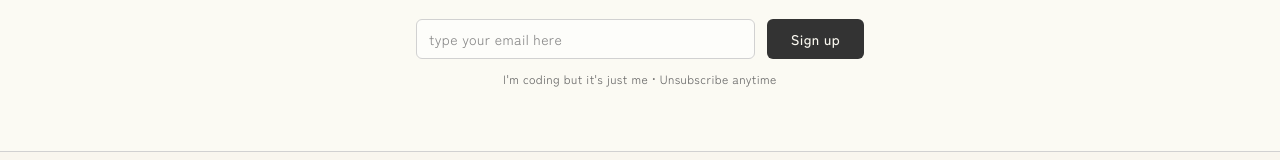
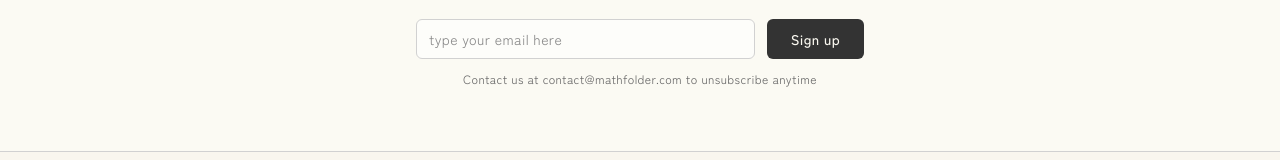
Before and after one commit to jarrensj/matchafilter.com, a React (Vite) app: page / in a window 1280 px wide. Shown: the part 2549-2709 px from the top of the page. Built offline with nearby package versions, Linux system fonts and the light colour scheme; no server answers.

Commit message:
adjust unsubscribe text for now

```diff
--- a/src/components/Newsletter.tsx
+++ b/src/components/Newsletter.tsx
@@ -102,7 +102,7 @@ const Newsletter = () => {
           </form>
 
           <p className="text-xs text-charcoal-500 mt-3">
-            I'm coding but it's just me • Unsubscribe anytime
+             Contact us at <a href="mailto:contact@mathfolder.com" className="text-charcoal-500 hover:text-charcoal-800 transition-colors">contact@mathfolder.com</a> to unsubscribe anytime
           </p>
         </div>
       </div>
```
